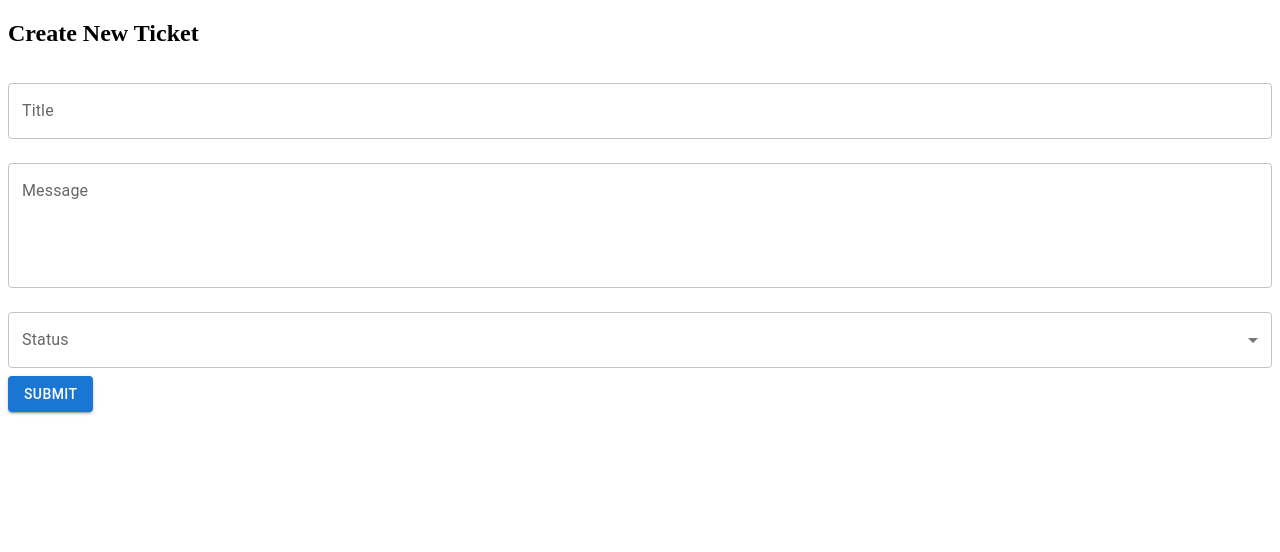
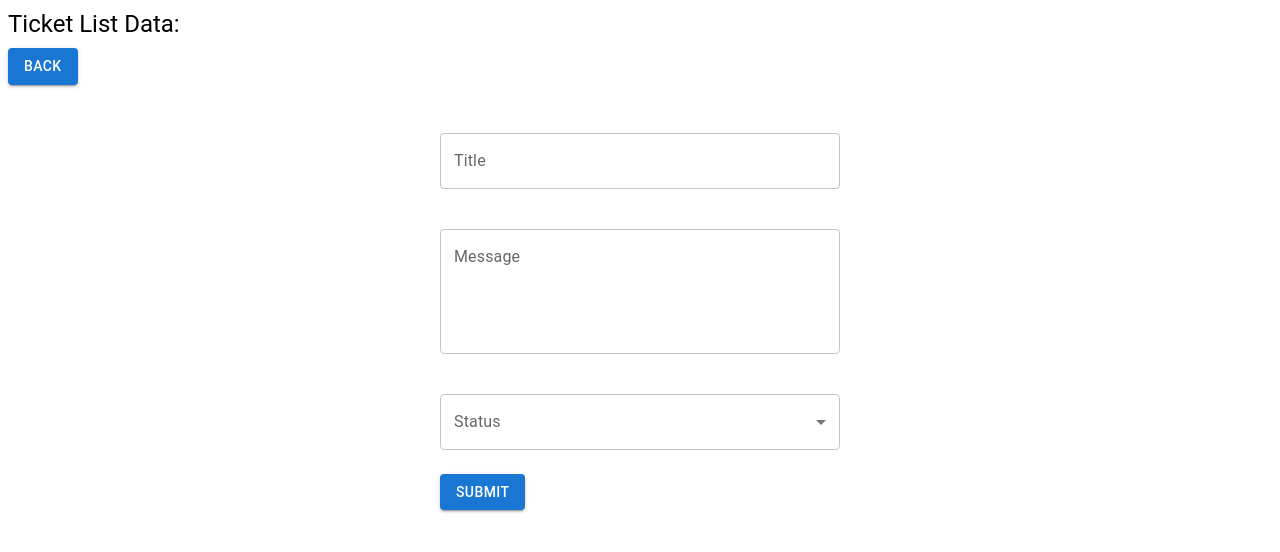
Before and after one commit to sahandghorbani/Kavenegar, a Next.js app: page /add in a window 1280 px wide. Shown: the top 552 px of the page. Built offline with nearby package versions, Linux system fonts and the light colour scheme.

Commit message:
feat(ticket-item) : Create form for adding new ticket

```diff
--- a/src/api.ts
+++ b/src/api.ts
@@ -21,5 +21,14 @@ const createTicket = async (ticketData: { title: string; message: string }) => {
     throw error;
   }
 };
+const fetchTicket = async (ticketId: number) => {
+  try {
+    const response = await axios.get(`${baseURL}/tickets/${ticketId}`);
+    return response.data;
+  } catch (error) {
+    console.error('Error fetching ticket:', error);
+    throw error;
+  }
+};
 
-export { fetchTickets, createTicket };
+export { fetchTickets, createTicket ,fetchTicket };
--- /dev/null
+++ b/src/components/forms/TicketForm.tsx
@@ -0,0 +1,94 @@
+import React from 'react';
+import {
+  Button,
+  CircularProgress,
+  FormControl,
+  Grid,
+  InputLabel,
+  MenuItem,
+  Select,
+  TextField,
+} from '@mui/material';
+import { useForm } from 'react-hook-form';
+import { useMutation } from 'react-query';
+import { createTicket } from '@/api';
+import { IFormData } from '@/ITypes/IFormValus';
+import { TicketFormProps } from '@/ITypes/component-types';
+
+const TicketForm: React.FC<TicketFormProps> = ({ onSubmitSuccess }) => {
+  const {
+    register,
+    handleSubmit,
+    reset,
+    formState: { errors },
+  } = useForm<IFormData>();
+  const createNewTicket = useMutation(createTicket);
+
+  const onSubmit = async (data: any) => {
+    const newData = { ...data, Date: Date.now() };
+    try {
+      await createNewTicket.mutateAsync(newData);
+      reset();
+      onSubmitSuccess(); // Callback to handle success actions
+    } catch (error) {
+      console.error('Error creating ticket:', error);
+    }
+  };
+
+  return (
+    <form onSubmit={handleSubmit(onSubmit)} style={{ width: '400px' }}>
+      <Grid container spacing={2}>
+        <Grid item xs={12}>
+          <TextField
+            {...register('title', {
+              required: 'This field is required',
+              minLength: { value: 3, message: 'Title must be at least 3 characters long' },
+              maxLength: { value: 50, message: 'Title must be at most 50 characters long' },
+              pattern: { value: /^[^\d]+$/, message: 'Title must not contain numbers' },
+            })}
+            label="Title"
+            variant="outlined"
+            fullWidth
+            margin="normal"
+            error={Boolean(errors.title?.message)}
+            helperText={Boolean(errors.title?.message) ? errors.title?.message : ''}
+          />
+        </Grid>
+        <Grid item xs={12}>
+          <TextField
+            {...register('message', {
+              required: 'This field is required',
+              minLength: { value: 10, message: 'Message must be at least 10 characters long' },
+              maxLength: { value: 200, message: 'Message must be at most 200 characters long' },
+            })}
+            label="Message"
+            variant="outlined"
+            fullWidth
+            margin="normal"
+            multiline
+            rows={4}
+            error={Boolean(errors.message?.message)}
+            helperText={Boolean(errors.message?.message) ? errors.message?.message : ''}
+          />
+        </Grid>
+        <Grid item xs={12}>
+          <FormControl variant="outlined" fullWidth margin="normal">
+            <InputLabel>Status</InputLabel>
+            <Select {...register('status', { required: true })} label="Status">
+              <MenuItem value="pending">Pending</MenuItem>
+              <MenuItem value="answered">Answered</MenuItem>
+              <MenuItem value="closed">Closed</MenuItem>
+            </Select>
+          </FormControl>
+        </Grid>
+        <Grid item xs={12}>
+          <Button type="submit" variant="contained" disabled={createNewTicket.isLoading}>
+            {createNewTicket.isLoading ? <CircularProgress size={24} /> : 'Submit'}
+          </Button>
+        </Grid>
+      </Grid>
+    </form>
+  );
+};
+
+export default TicketForm;
--- a/src/components/pages/AddTicket.tsx
+++ b/src/components/pages/AddTicket.tsx
@@ -1,65 +1,33 @@
 'use client';
 import React from 'react';
-import { useForm } from 'react-hook-form';
-import { useMutation } from 'react-query';
-import {
-  TextField,
-  Button,
-  CircularProgress,
-  Select,
-  MenuItem,
-  FormControl,
-  InputLabel,
-} from '@mui/material';
-import { createTicket } from '@/api'; // Import createTicket function from api.ts
+import { Button, Grid, Typography } from '@mui/material';
+import TicketFormSection from '@/components/forms/TicketForm';
+import { useRouter } from 'next/navigation';
 
-const TicketForm = () => {
-  const { register, handleSubmit, reset } = useForm();
-  const createNewTicket = useMutation(createTicket);
+const AddTicket = () => {
+  const router = useRouter();
 
-  const onSubmit = async (data: any) => {
-    try {
-      await createNewTicket.mutateAsync(data);
-      reset();
-    } catch (error) {
-      console.error('Error creating ticket:', error);
-    }
+  const handleSubmitSuccess = () => {
+    router.push('/list'); // Redirect to the ticket list page after successful form submission
   };
 
   return (
     <div>
-      <h2>Create New Ticket</h2>
-      <form onSubmit={handleSubmit(onSubmit)}>
-        <TextField
-          {...register('title', { required: true })}
-          label="Title"
-          variant="outlined"
-          fullWidth
-          margin="normal"
-        />
-        <TextField
-          {...register('message', { required: true })}
-          label="Message"
-          variant="outlined"
-          fullWidth
-          margin="normal"
-          multiline
-          rows={4}
-        />
-        <FormControl variant="outlined" fullWidth margin="normal">
-          <InputLabel>Status</InputLabel>
-          <Select {...register('status', { required: true })} label="Status">
-            <MenuItem value="pending">Pending</MenuItem>
-            <MenuItem value="answered">Answered</MenuItem>
-            <MenuItem value="closed">Closed</MenuItem>
-          </Select>
-        </FormControl>
-        <Button type="submit" variant="contained" disabled={createNewTicket.isLoading}>
-          {createNewTicket.isLoading ? <CircularProgress size={24} /> : 'Submit'}
-        </Button>
-      </form>
+      <Typography variant="h5" component="h2" gutterBottom>
+        Ticket List Data:
+      </Typography>
+      <Grid justifyContent={'center'} display={'flex'} container spacing={2}>
+        <Grid item xs={12}>
+          <Button onClick={() => router.back()} variant="contained" color="primary" sx={{ marginBottom: 2 }}>
+            Back
+          </Button>
+        </Grid>
+        <Grid justifyContent={'center'} display={'flex'} item xs={12}>
+          <TicketFormSection onSubmitSuccess={handleSubmitSuccess} />
+        </Grid>
+      </Grid>
     </div>
   );
 };
 
-export default TicketForm;
+export default AddTicket;
```
